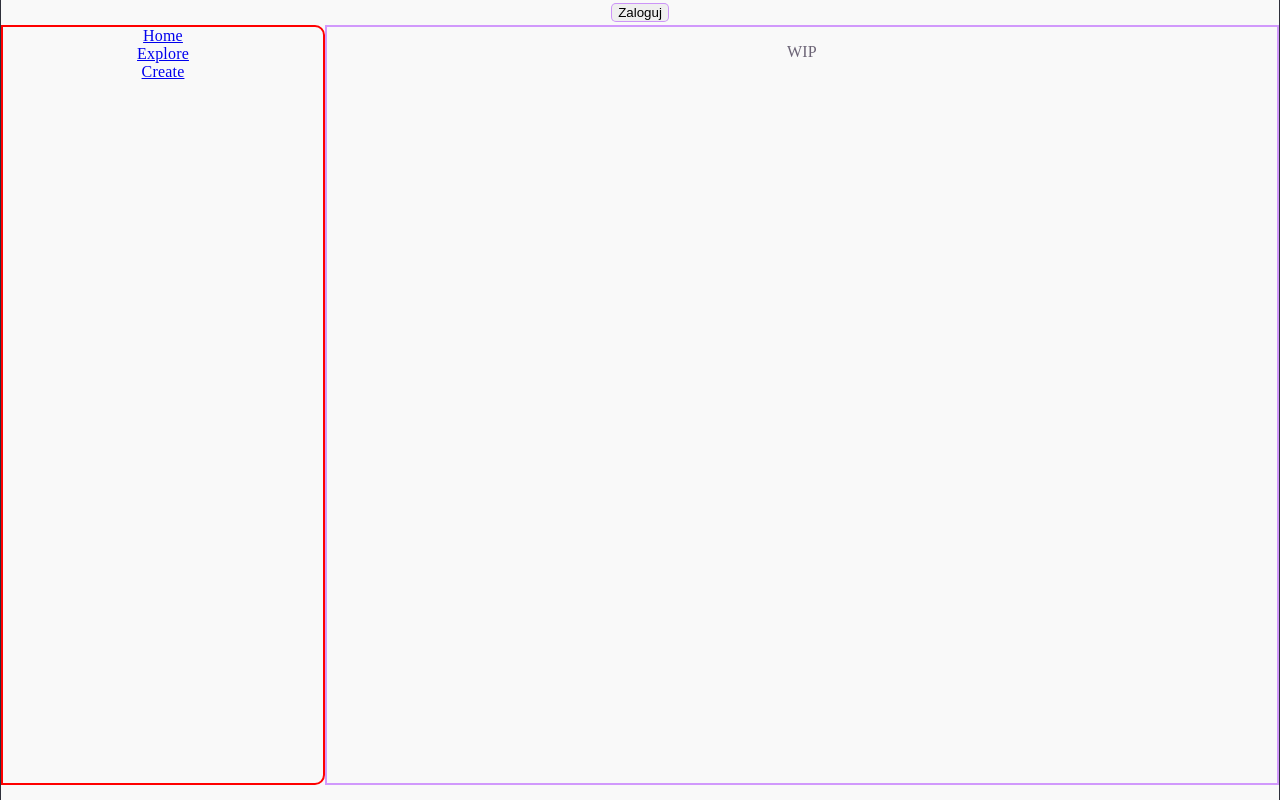
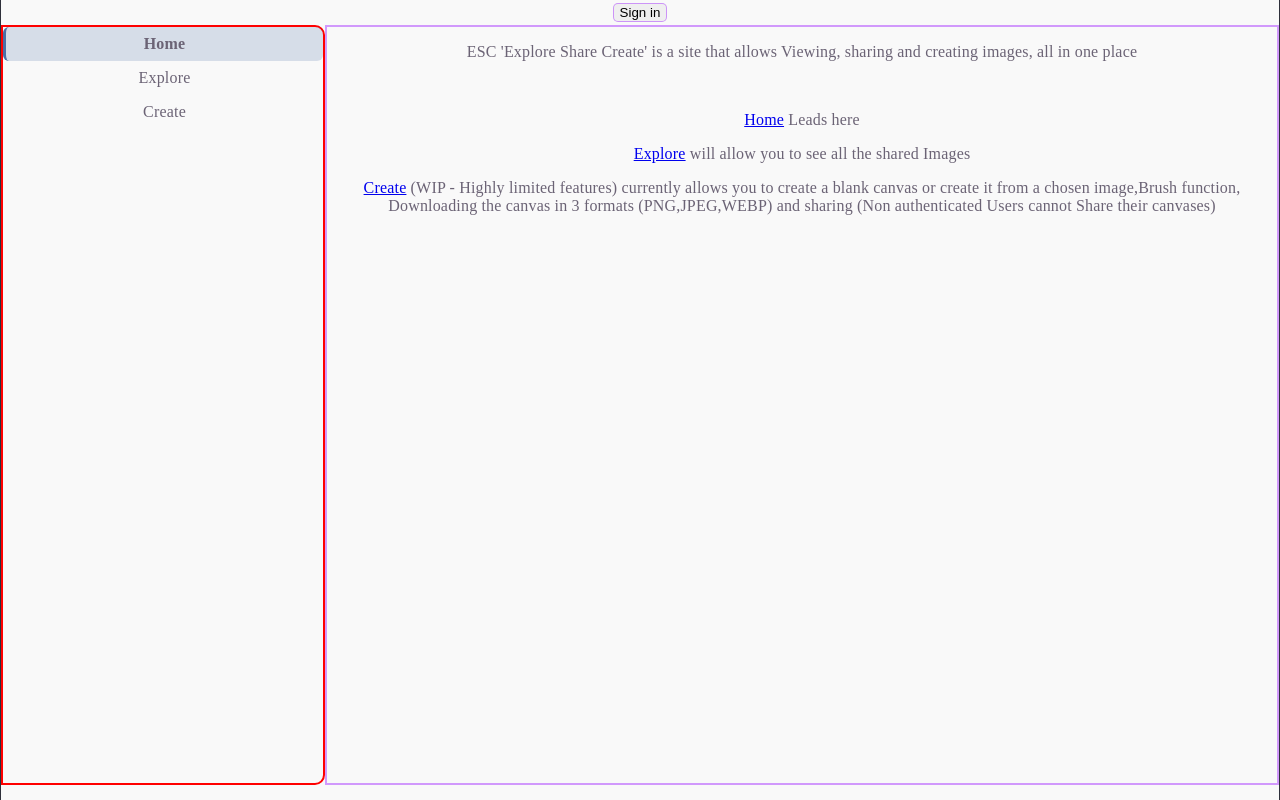
Before and after one commit to Annoyinju/ESC, a React (Vite) app: page / in a window 1280 px wide. Built offline with nearby package versions, Linux system fonts and the light colour scheme; no server answers.

Commit message:
added About

```diff
--- a/src/App.css
+++ b/src/App.css
@@ -137,7 +137,7 @@ canvas {
     position: relative;
     margin: 0;
     width: min(360px, calc(100vw - 32px));
-    max-height: calc(100vh - 32px);
+    max-height: calc(100vh - 64px);
     overflow: auto;
     background: var(--bg);
     border: 1px solid var(--accent-border);
@@ -158,8 +158,7 @@ canvas {
     border: 1px solid #ccc;
     border-radius: 8px;
     overflow: hidden;
-    background: #fff;
-    color: #222;
+    background: var(--bg);
     box-sizing: border-box;
 }
 
@@ -179,7 +178,6 @@ canvas {
 }
 
 .exploreMissing {
-    color: #888;
     font-size: 13px;
 }
 
@@ -203,11 +201,28 @@ canvas {
 
 .exploreInfo span {
     font-size: 13px;
-    color: #666;
 }
 
 .exploreStatus {
     padding: 16px;
     text-align: center;
-    color: #666;
 }
+
+.side nav a {
+    padding: 8px 14px;
+    border-radius: 6px;
+    border-left: 3px solid transparent;   /* reserves space so nothing shifts when active */
+    color: inherit;
+    text-decoration: none;
+    transition: background 0.15s, border-color 0.15s;
+}
+
+.side nav a:hover {
+    background: rgba(128, 128, 128, 0.15);
+}
+
+.side nav a.active {
+    background: rgba(74, 111, 165, 0.2);
+    border-left-color: #4a6fa5;
+    font-weight: 600;
+}
--- a/src/App.tsx
+++ b/src/App.tsx
@@ -1,5 +1,5 @@
 
-import { Routes, Route, Link, HashRouter } from 'react-router-dom';
+import { Routes, Route, NavLink, HashRouter } from 'react-router-dom';
 import { useEffect, useState } from 'react';
 import './App.css'
 import  CanvasEditor from './assets/components/CanvasEditor.tsx'
@@ -32,12 +32,12 @@ function App() {
     <header>
       {user ? (
       <>
-      <div>Zalogowano Jako: {user.username}</div>
-      <button onClick={logout}>Wyloguj</button>
+      <div>Logged in as: {user.username}</div>
+      <button onClick={logout}>Sign out</button>
       </>
       ): (
       <>
-      <button onClick={() => {setShowAuth(true)}}>Zaloguj</button>
+      <button onClick={() => {setShowAuth(true)}}>Sign in</button>
       </>)}
     </header>
     {showAuth && (
@@ -49,9 +49,9 @@ function App() {
     <section className='main'>
      <section className='side'>
       <nav>
-        <Link to="/">Home</Link>
-        <Link to="/explore">Explore</Link>
-        <Link to="/canvas">Create</Link>
+        <NavLink to="/">Home</NavLink>
+        <NavLink to="/explore">Explore</NavLink>
+        <NavLink to="/canvas">Create</NavLink>
       </nav>
 
      </section>
--- a/src/assets/components/About.tsx
+++ b/src/assets/components/About.tsx
@@ -1,7 +1,15 @@
+import { Link} from 'react-router-dom';
+
+
 export default function About(){
     return (
         <>
-        <p>WIP</p>
+        <p>ESC 'Explore Share Create' is a site that allows Viewing, sharing and creating images, all in one place </p><br />
+
+
+        <p><Link to="/">Home</Link> Leads here</p>
+        <p><Link to="/explore">Explore</Link> will allow you to see all the shared Images</p>
+        <p><Link to="/canvas">Create</Link> (WIP - Highly limited features) currently allows you to create a blank canvas or create it from a chosen image,Brush function, Downloading the canvas in 3 formats (PNG,JPEG,WEBP) and sharing (Non authenticated Users cannot Share their canvases)</p>
         </>
     )
 }
```
